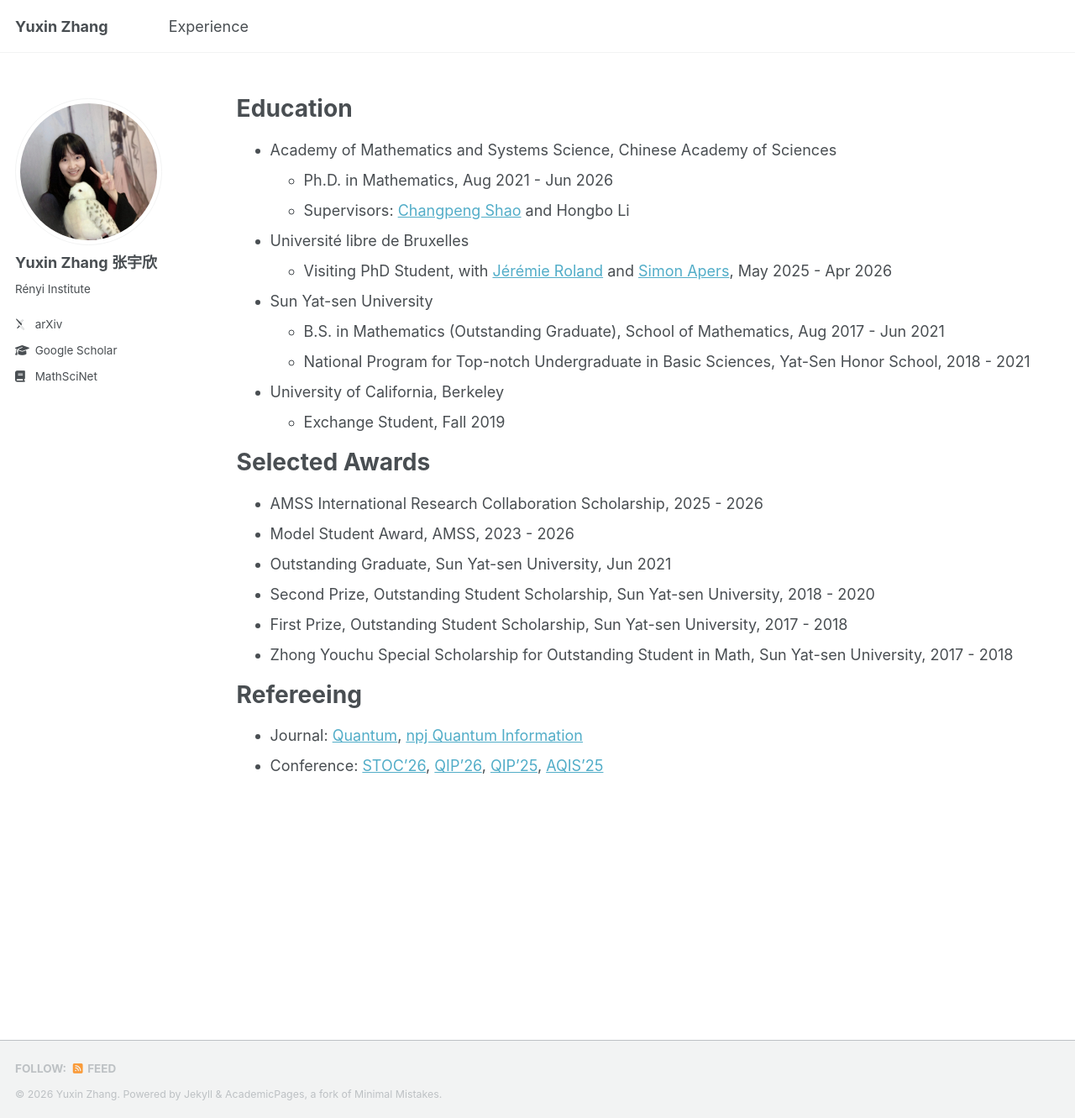
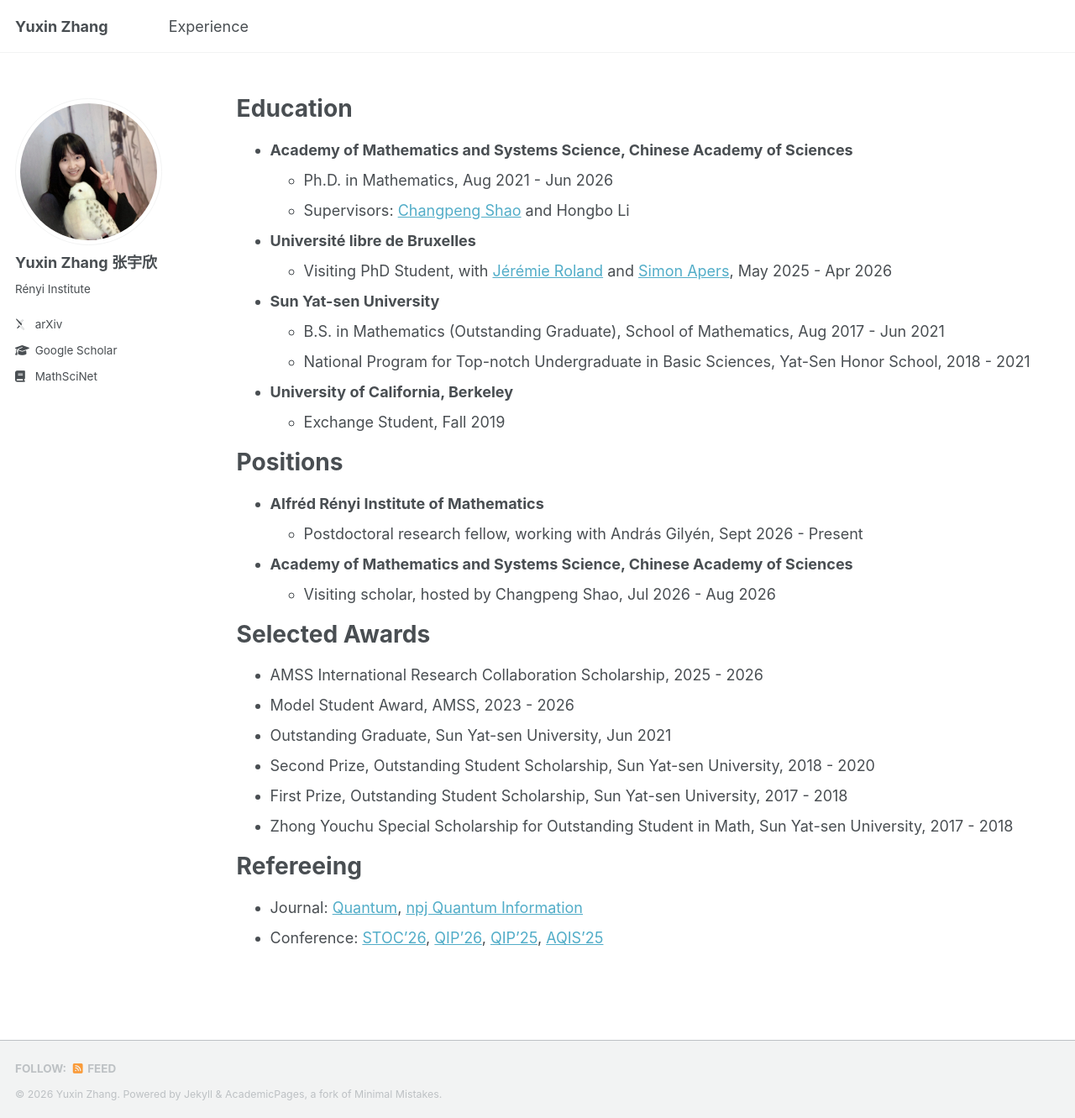
Before and after one commit to yuxinzhangmath/yuxinzhangmath.github.io, a Jekyll site: the page built from _pages/experience.md, in a window 1280 px wide and 1331 px high. Shown: the whole window at 84% size. Built offline with Jekyll 4.4.1, drawn with Linux system fonts in a browser that asks for light colours; some web fonts are replaced; a script bundle is joined from its source files by our own code; library files that are not in the unit come from our copies.

Commit message:
Update experience.md

```diff
--- a/_pages/experience.md
+++ b/_pages/experience.md
@@ -8,20 +8,28 @@ author_profile: true
 
 # Education
 
-* Academy of Mathematics and Systems Science, Chinese Academy of Sciences
+* **Academy of Mathematics and Systems Science, Chinese Academy of Sciences**
    * Ph.D. in Mathematics, Aug 2021 - Jun 2026
    * Supervisors: [Changpeng Shao](https://changpeng-shao.github.io/) and Hongbo Li
 
-* Université libre de Bruxelles
+* **Université libre de Bruxelles**
    * Visiting PhD Student, with [Jérémie Roland](http://quic.ulb.ac.be/members/jroland) and [Simon Apers](https://simonapers.github.io), May 2025 - Apr 2026
 
-* Sun Yat-sen University
+* **Sun Yat-sen University**
    * B.S. in Mathematics (Outstanding Graduate), School of Mathematics, Aug 2017 - Jun 2021
    * National Program for Top-notch Undergraduate in Basic Sciences, Yat-Sen Honor School, 2018 - 2021
 
-* University of California, Berkeley
+* **University of California, Berkeley**
    * Exchange Student, Fall 2019
 
+
+# Positions
+
+* **Alfréd Rényi Institute of Mathematics**
+   * Postdoctoral research fellow, working with András Gilyén, Sept 2026 - Present
+
+* **Academy of Mathematics and Systems Science, Chinese Academy of Sciences**
+   * Visiting scholar, hosted by Changpeng Shao, Jul 2026 - Aug 2026
 
 # Selected Awards
 
```
